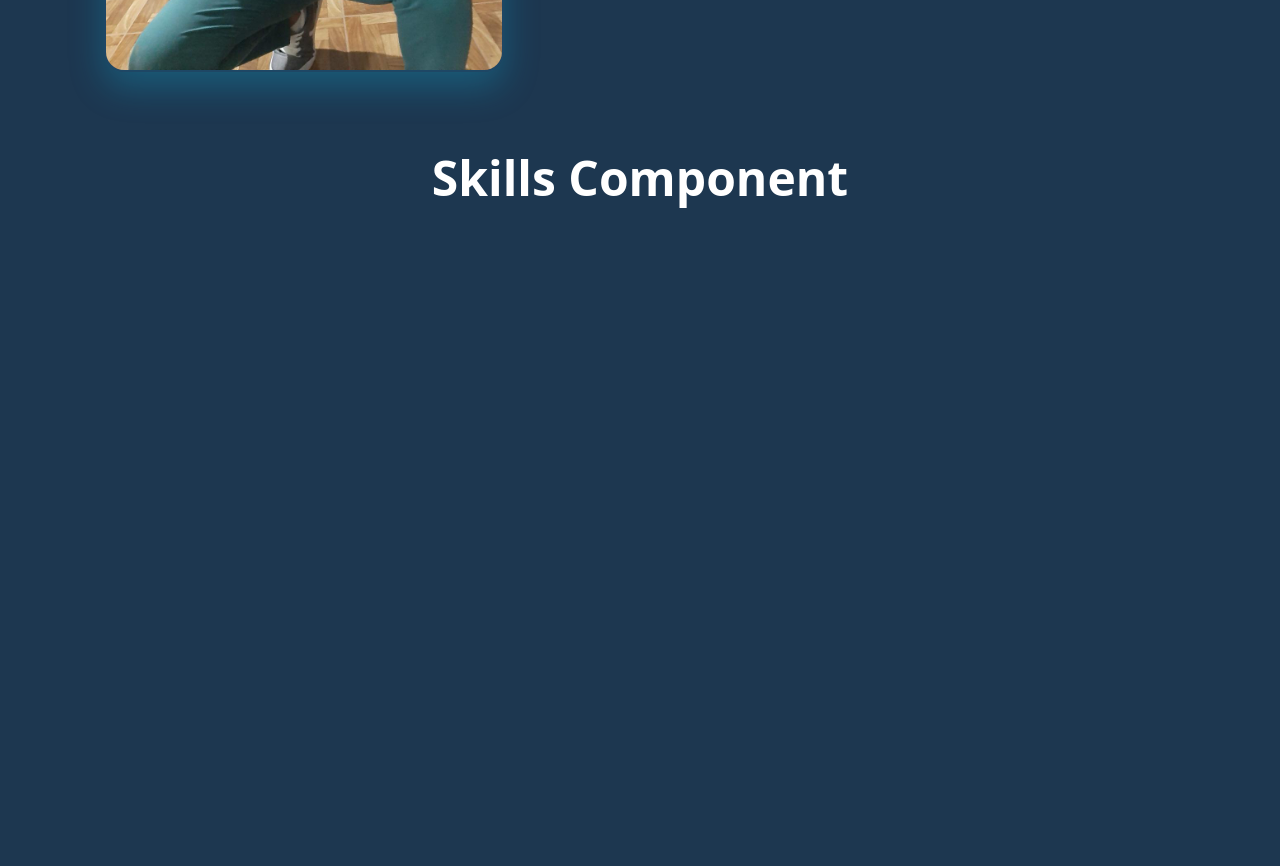
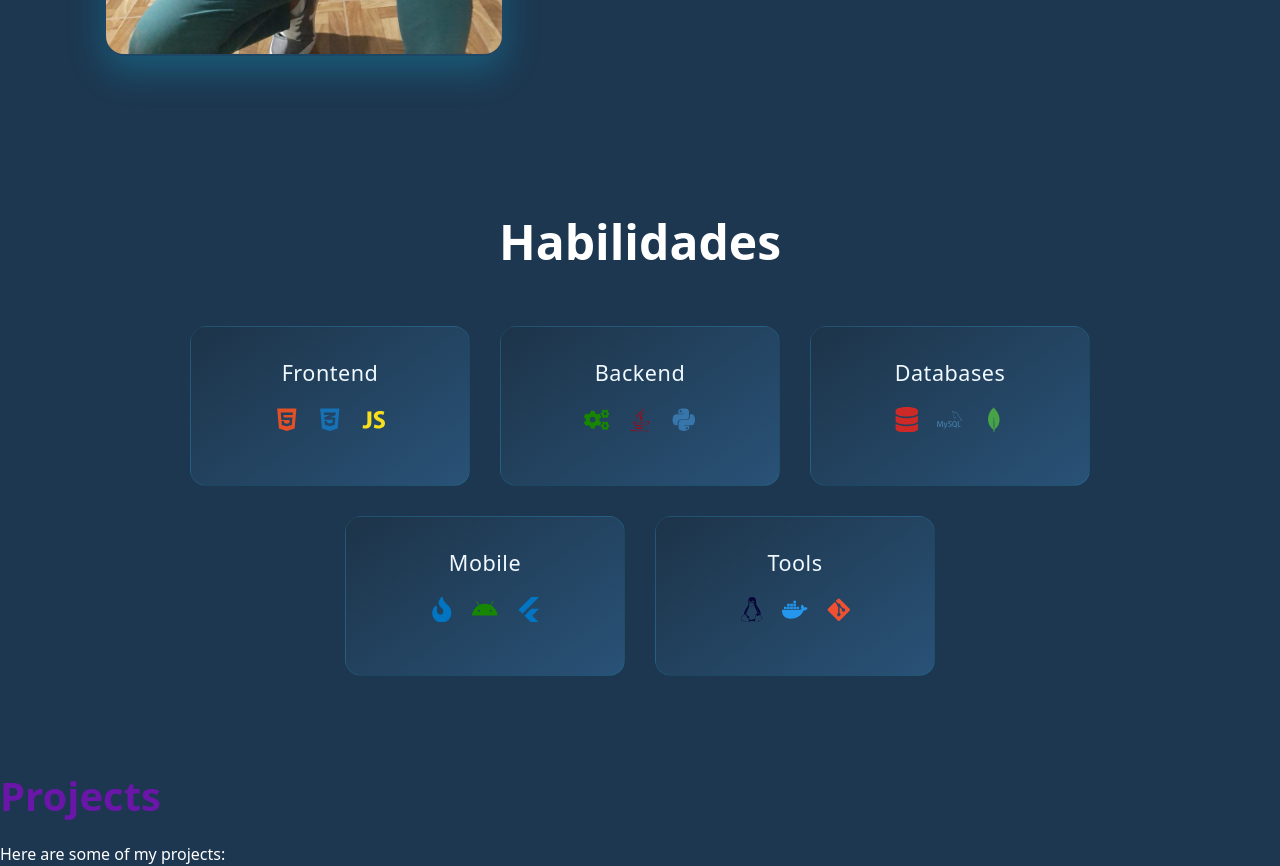
Before and after one commit to RooDev10/ronald-portfolio, a React (Vite) app: page / in a window 1280 px wide. Shown: the part 1460-2326 px from the top of the page. Before the commit the page ends 1706 px from the top, so only its background shows below. Built offline with nearby package versions, Linux system fonts and the light colour scheme.

Commit message:
Skills section completed with complete animations and data/skill modification

```diff
--- a/package.json
+++ b/package.json
@@ -11,7 +11,8 @@
   },
   "dependencies": {
     "react": "^19.2.0",
-    "react-dom": "^19.2.0"
+    "react-dom": "^19.2.0",
+    "react-icons": "^5.5.0"
   },
   "devDependencies": {
     "@eslint/js": "^9.39.1",
--- a/src/App.jsx
+++ b/src/App.jsx
@@ -2,6 +2,7 @@ import './App.css'
 import Hero from './components/Hero/Hero.jsx'
 import About from './components/About/About.jsx'
 import Skills from './components/Skills/Skills.jsx'
+import Projects from './components/Projects/Projects.jsx'
 
 function App() {
   return (
@@ -9,6 +10,8 @@ function App() {
       <Hero />
       <About />
       <Skills />
+      <Projects />
+
 
 
     </>
--- a/src/components/About/About.module.css
+++ b/src/components/About/About.module.css
@@ -10,7 +10,7 @@
 
 .aboutSection h1 {
     text-align: center;
-    margin-bottom: 4rem;
+    margin-bottom: 3rem;
     font-size: 3rem;
 }
 
--- /dev/null
+++ b/src/components/Projects/Projects.jsx
@@ -0,0 +1,12 @@
+import styles from './Projects.module.css';
+
+function Projects() {
+  return (
+    <div className="projects">
+      <h2 className={styles.pepeh1}>Projects</h2>
+      <p>Here are some of my projects:</p>
+    </div>
+  );
+}
+
+export default Projects;
--- /dev/null
+++ b/src/components/Projects/Projects.module.css
@@ -0,0 +1,5 @@
+.pepeh1{
+    font-size: 2.5rem;
+    color: #6916a9;
+    margin-bottom: 1rem;
+}
--- a/src/components/Skills/Skills.jsx
+++ b/src/components/Skills/Skills.jsx
@@ -1,11 +1,120 @@
-import styles from './Skills.module.css';
+import styles from "./Skills.module.css";
+import skills from "../../data/skill";
+import { useState, useEffect, useRef } from "react";
+import { IoLogoJavascript } from "react-icons/io";
+import {
+  FaHtml5, FaCss3Alt, FaReact, FaNodeJs, FaGitAlt, FaGithub,
+  FaVuejs, FaJava, FaPython, FaMicrosoft, FaCogs, FaDatabase,
+  FaAndroid, FaFire, FaLinux, FaDocker,
+} from "react-icons/fa";
+
+import {
+  SiTailwindcss, SiFirebase, SiMongodb, SiMysql, SiFlutter,
+  SiFigma, SiJetpackcompose, SiTypescript, SiFastapi,
+} from "react-icons/si";
 
 function Skills() {
-    return (
-        <section id="Skills" className={styles.skillsSection}>
-            <h1>Skills Component</h1>
-        </section>
+  const [selectedId, setSelectedId] = useState(null);
+  const [isVisible, setIsVisible] = useState(false);
+  const sectionRef = useRef(null);
+
+  // Lógica para disparar la animación al entrar a la sección
+  useEffect(() => {
+    const observer = new IntersectionObserver(
+      ([entry]) => {
+        setIsVisible(entry.isIntersecting);
+      },
+      { threshold: 0.2 } // Se activa cuando el 20% de la sección es visible
     );
+
+    if (sectionRef.current) {
+      observer.observe(sectionRef.current);
+    }
+
+    return () => observer.disconnect();
+  }, []);
+
+  const handleCardClick = (id) => {
+    setSelectedId(selectedId === id ? null : id);
+  };
+
+  const iconMap = {
+    HTML: <FaHtml5 color="#E34F26" />,
+    CSS: <FaCss3Alt color="#1572B6" />,
+    JavaScript: <IoLogoJavascript color="#F7DF1E" />,
+    React: <FaReact color="#61DAFB" />,
+    Vue: <FaVuejs color="#4FC08D" />,
+    TypeScript: <SiTypescript color="#3178C6" />,
+    "Tailwind CSS": <SiTailwindcss color="#06B6D4" />,
+    "C#": <FaCogs color="#178600" />,
+    Java: <FaJava color="#9c0a18ff" />,
+    Python: <FaPython color="#3776AB" />,
+    ".Net": <FaMicrosoft color="#512BD4" />,
+    FastApi: <SiFastapi color="#009900" />,
+    "Node.js": <FaNodeJs color="#339933" />,
+    SQLServer: <FaDatabase color="#CC2927" />,
+    MongoDB: <SiMongodb color="#47A248" />,
+    MySQL: <SiMysql color="#4479A1" />,
+    Dart: <FaFire color="#0175C2" />,
+    Kotlin: <FaAndroid color="#178600" />,
+    Flutter: <SiFlutter color="#0175C2" />,
+    "Jetpack Compose": <SiJetpackcompose color="#4285F4" />,
+    Linux: <FaLinux color="#070437ff" />,
+    Git: <FaGitAlt color="#F05032" />,
+    GitHub: <FaGithub color="#ffffff" />,
+    Figma: <SiFigma color="#F24E1E" />,
+    Docker: <FaDocker color="#2496ED" />,
+    Firebase: <SiFirebase color="#FFCA28" />,
+  };
+
+  return (
+    <section
+      id="Skills"
+      className={`${styles.skillsSection} ${isVisible ? styles.animate : ""}`}
+      ref={sectionRef}
+    >
+      <h1>Habilidades</h1>
+
+      <div className={styles.skillsWrapper}>
+        {skills.map((skill, index) => (
+          <div
+            key={skill.id_skill}
+            className={styles.skillCard}
+            onClick={() => handleCardClick(skill.id_skill)}
+            style={{
+                /* El retraso solo se aplica cuando la sección es visible */
+                animationDelay: isVisible ? `${index * 0.12}s` : "0s"
+            }}
+          >
+            <div className={styles.cardContent}>
+              <h3>{skill.category}</h3>
+
+              {selectedId !== skill.id_skill && (
+                <div className={styles.miniIcons}>
+                  {skill.skills_list.slice(0, 3).map((item, i) => (
+                    <span key={i}>{iconMap[item] || item}</span>
+                  ))}
+                </div>
+              )}
+
+              {selectedId === skill.id_skill && (
+                <div className={styles.cardDetails}>
+                  <ul className={styles.skillsGrid}>
+                    {skill.skills_list.map((skillItem, i) => (
+                      <li key={i}>
+                        {iconMap[skillItem]}
+                        <span>{skillItem}</span>
+                      </li>
+                    ))}
+                  </ul>
+                </div>
+              )}
+            </div>
+          </div>
+        ))}
+      </div>
+    </section>
+  );
 }
 
 export default Skills;
--- a/src/components/Skills/Skills.module.css
+++ b/src/components/Skills/Skills.module.css
@@ -1,5 +1,132 @@
+.skillsSection {
+    padding: 80px 20px;
+    min-height: 80vh;
+    text-align: center;
+}
+
 .skillsSection h1 {
     text-align: center;
-    margin-bottom: 2rem;
+    margin-bottom: 3rem;
     font-size: 3rem;
 }
+
+.skillsWrapper {
+    display: flex;
+    flex-wrap: wrap;
+    justify-content: center;
+    gap: 30px;
+    max-width: 1100px;
+    margin: 0 auto;
+}
+
+/* ===============================
+   ESTILO CARD (Premium & Elegante)
+================================ */
+
+.skillCard {
+    width: 280px;
+    min-height: 160px;
+    padding: 30px;
+    border-radius: 16px;
+    position: relative;
+    cursor: pointer;
+    background: linear-gradient(145deg, #1d3449 0%, #295277 100%);
+    border: 1px solid rgba(24, 196, 234, 0.12);
+    backdrop-filter: blur(10px);
+
+    /* Configuración para el rompecabezas */
+    opacity: 0;
+    transform: translateY(30px) scale(0.95);
+    transition: transform 0.5s cubic-bezier(0.23, 1, 0.32, 1),
+                box-shadow 0.5s ease,
+                border-color 0.5s ease;
+}
+
+/* Solo se activa cuando el Observer detecta la sección */
+.animate .skillCard {
+    animation: puzzleIn 0.7s cubic-bezier(0.23, 1, 0.32, 1) forwards;
+}
+
+/* Hover sutil y elegante */
+.skillCard:not(:has(.cardDetails)):hover {
+    transform: translateY(-6px) scale(1.01);
+    box-shadow: 0 12px 35px rgba(16, 201, 243, 0.25),
+                0 0 0 1px rgba(0, 0, 0, 0.08) inset;
+}
+
+@keyframes puzzleIn {
+    to {
+        opacity: 1;
+        transform: translateY(0) scale(1);
+    }
+}
+
+/* ===============================
+   CONTENIDO Y GRID
+================================ */
+
+.cardContent h3 {
+    font-size: 1.35rem;
+    margin-bottom: 12px;
+    color: #f0f9ff;
+    font-weight: 500;
+    letter-spacing: 0.5px;
+}
+
+.miniIcons {
+    display: flex;
+    justify-content: center;
+    gap: 18px;
+    font-size: 1.6rem;
+    margin-top: 15px;
+}
+
+/* Estado ABIERTO - Más sutil */
+.skillCard:has(.cardDetails) {
+    background: linear-gradient(145deg, #1d3449 0%, #295277 100%);
+    border-color: rgba(16, 201, 243, 0.25);
+    box-shadow: 0 20px 50px rgba(0, 0, 0, 0.5),
+                0 0 0 1px rgba(16, 201, 243, 0.25) inset;
+}
+
+.skillsGrid {
+    list-style: none;
+    display: grid;
+    grid-template-columns: repeat(3, 1fr);
+    gap: 12px;
+    margin-top: 24px;
+    animation: fadeIn 0.5s ease;
+}
+
+@keyframes fadeIn {
+    from {
+        opacity: 0;
+        transform: translateY(8px);
+    }
+    to {
+        opacity: 1;
+        transform: translateY(0);
+    }
+}
+
+.skillsGrid li {
+    display: flex;
+    flex-direction: column;
+    align-items: center;
+    font-size: 0.78rem;
+    gap: 8px;
+    padding: 12px 8px;
+    border-radius: 10px;
+    background: rgba(24, 196, 234, 0.03);
+    border: 1px solid rgba(24, 196, 234, 0.08);
+    color: #e0f2fe;
+    font-weight: 400;
+    transition: all 0.3s cubic-bezier(0.23, 1, 0.32, 1);
+}
+
+.skillsGrid li:hover {
+    transform: translateY(-3px);
+    background: rgba(14, 0, 0, 0.08);
+    border-color: rgba(162, 170, 221, 0.2);
+    box-shadow: 0 4px 12px rgba(255, 255, 255, 0.12);
+}
--- a/src/data/skill.js
+++ b/src/data/skill.js
@@ -2,26 +2,28 @@ const skills = [
     {
         id_skill: 1,
         category: "Frontend",
-        skills_list: ["HTML", "CSS", "JavaScript", "React", "Tailwind CSS"]
+        skills_list: ["HTML", "CSS", "JavaScript", "TypeScript", "React", "Vue", "Tailwind CSS"]
     },
     {   id_skill: 2,
         category: "Backend",
-        skills_list: ["Node.js", "Express", "Firebase"]
+        skills_list: ["C#", "Java", "Python", "Node.js", ".Net", "FastApi"]
     },
     {
         id_skill: 3,
         category: "Databases",
-        skills_list: ["MongoDB", "MySQL", "PostgreSQL"]
+        skills_list: ["SQLServer", "MySQL", "MongoDB"]
     },
     {
         id_skill: 4,
         category: "Mobile",
-        skills_list: ["Flutter", "Jetpack Compose"]
+        skills_list: ["Dart", "Kotlin", "Flutter", "Jetpack Compose"]
     },
     {
         id_skill: 5,
         category: "Tools",
-        skills_list: ["Git", "GitHub", "VS Code", "Figma"]
+        skills_list: ["Linux", "Docker","Git", "GitHub", "Figma", "Firebase"]
     }
 
 ]
+
+export default skills;
```
Also changed, not shown: 1 other file (tests, documents, lock files or other folders).
